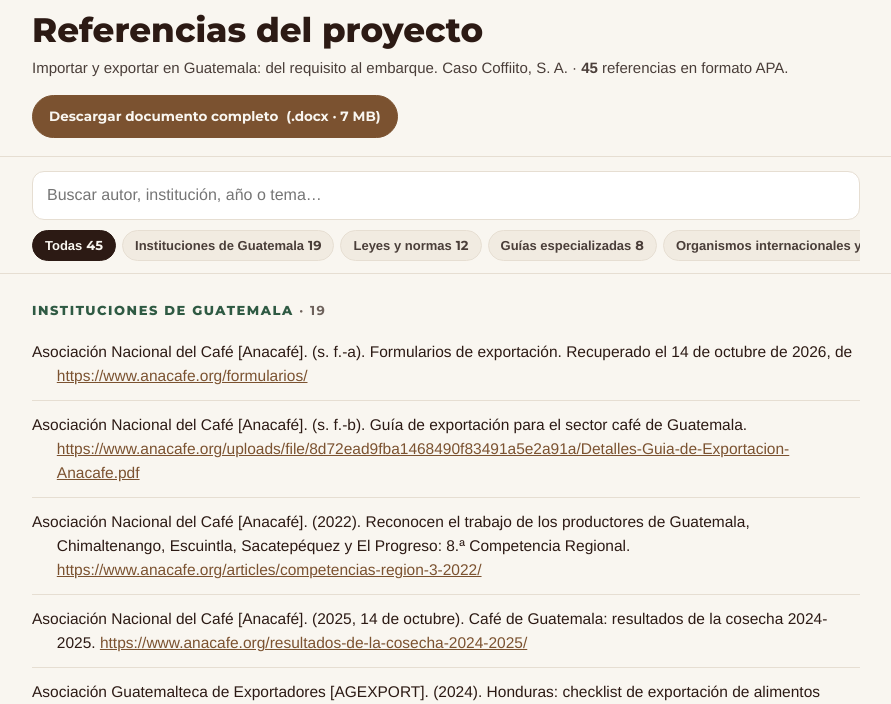
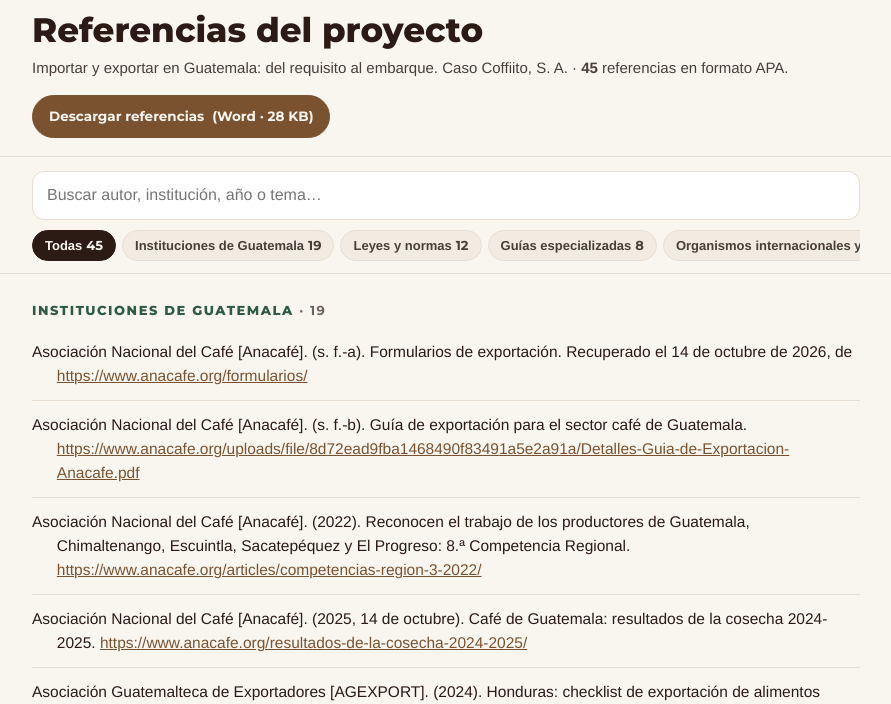
Before and after one commit to msitamulc-create/Referencias_Coffiito_Eco_Internacional, a plain HTML site: page index.html in a window 1280 px wide. Shown: the part 73-777 px from the top of the page, without its empty margins (194-1085 px from the left). Drawn offline with Linux system fonts and the light colour scheme.

Commit message:
Add files via upload

```diff
--- a/index.html
+++ b/index.html
@@ -55,7 +55,7 @@ footer{border-top:1px solid var(--line);padding:18px 0 40px;color:var(--fg3);fon
   <h1>Referencias del proyecto</h1>
   <p class="sub">Importar y exportar en Guatemala: del requisito al embarque. Caso Coffiito, S. A. · <b id="total">45</b> referencias en formato APA.</p>
   <div class="actions">
-    <a class="btn primary" href="https://github.com/msitamulc-create/Referencias_Coffiito_Eco_Internacional/raw/main/Referencias%20-%20Coffiito.docx" download>Descargar documento completo <span style="white-space:nowrap">(.docx · 7 MB)</span></a>
+    <a class="btn primary" href="Referencias_APA_Coffiito.docx" download="Referencias_APA_Coffiito.docx">Descargar referencias <span style="white-space:nowrap">(Word · 28 KB)</span></a>
   </div>
 </div></header>
 <div class="tools"><div class="wrap">
```
Also changed, not shown: 1 other file.
